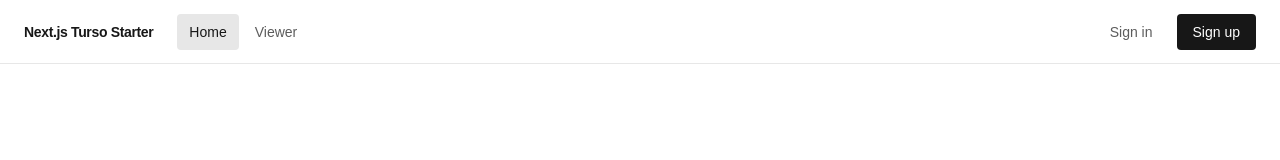
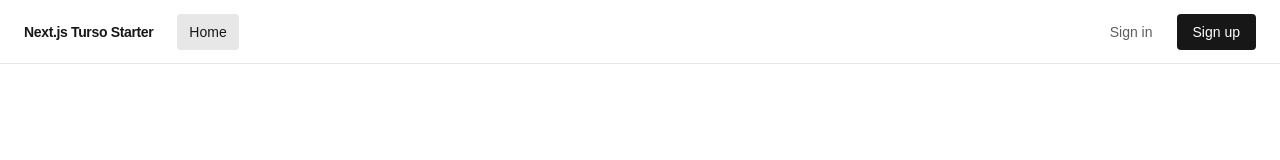
Before and after one commit to Amar-Gill/paleo-visualizer, a Next.js app: page / in a window 1280 px wide. Shown: the top 160 px of the page. Built offline with nearby package versions, Linux system fonts and the light colour scheme; no server answers.

Commit message:
protect /viewer route

```diff
--- a/components/nav.tsx
+++ b/components/nav.tsx
@@ -14,8 +14,11 @@ export async function Nav() {
 
   const links = [
     { href: "/", label: "Home" },
-    { href: "/viewer", label: "Viewer" },
-    ...(isAuthenticated ? [{ href: "/todos", label: "Todos" }] : []),
+    ,
+    ...(isAuthenticated ? [
+      { href: "/viewer", label: "Viewer" },
+      { href: "/todos", label: "Todos" }
+    ] : []),
   ];
 
   return (
```
